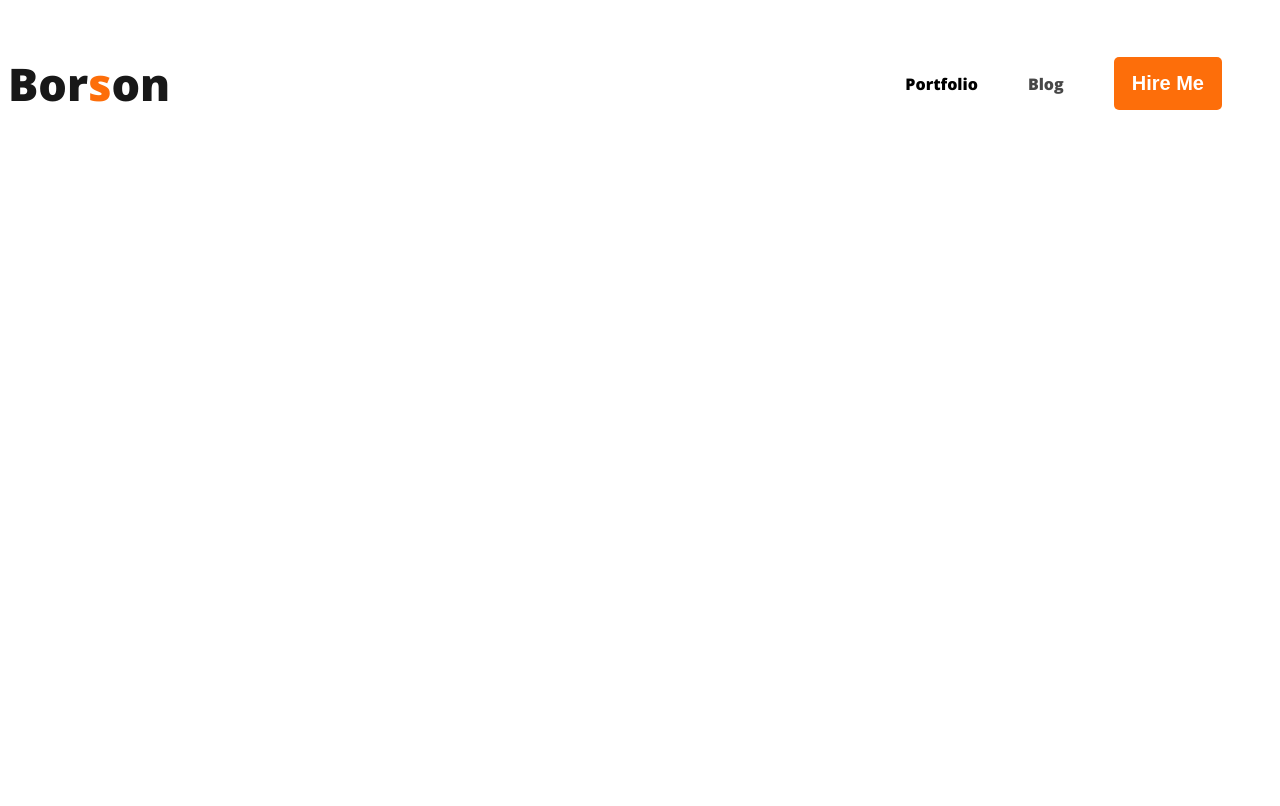
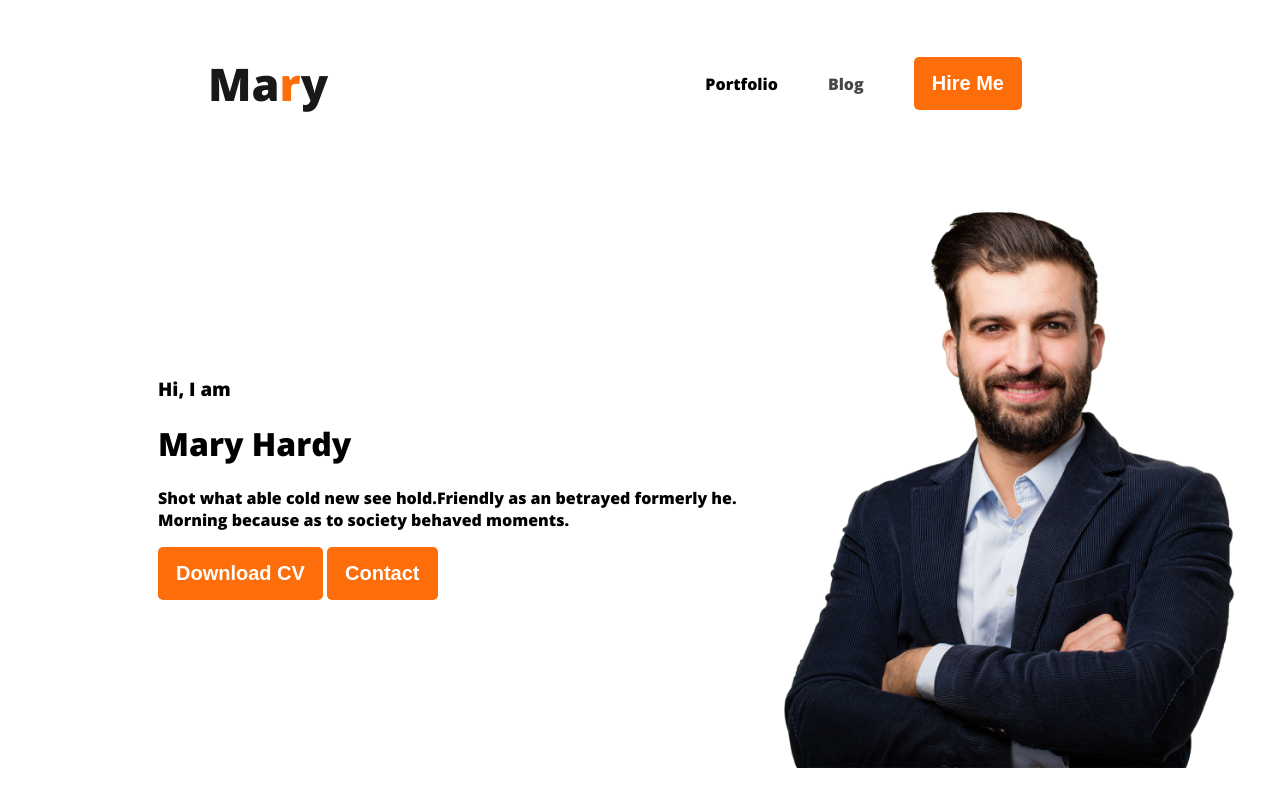
Before and after one commit to borson111/webdeveloper-portfolio, a plain HTML site: page index.html in a window 1280 px wide. Drawn offline with nearby package versions, Linux system fonts and the light colour scheme.

Commit message:
add banner content

```diff
--- a/index.html
+++ b/index.html
@@ -10,9 +10,9 @@
     <link rel="stylesheet" href="styles/portfolio.css">
 </head>
 <body>
-    <header>
+    <header class="header class">
         <nav>
-            <h3 class="nav-title">Bor<span class="text-primary">s</span>on</h3>
+            <h3 class="nav-title">Ma<span class="text-primary">r</span>y</h3>
             <ul>
                 <li><a href=""></a>Portfolio</li>
                 <li><a href="">Blog</a></li>
@@ -20,6 +20,16 @@
 
             </ul>
         </nav>
+        <div class="banner">
+            <div class="banner-content">
+                <h3 class="banner-greeting">Hi, I  am</h3>
+                <h1 class="banner-title">Mary Hardy</h1>
+                <p>Shot what able cold new see hold.Friendly as an betrayed formerly he. Morning because as to society behaved moments.</p>
+                <button class="btn-primary">Download CV</button>
+                <button class="btn-primary">Contact</button>
+            </div>
+            <img class="profile-pic" src="images/hardy.png" alt="">
+        </div>
 
     </header>
     <main>
--- a/styles/portfolio.css
+++ b/styles/portfolio.css
@@ -5,6 +5,7 @@ nav {
     display: flex;
     justify-content: space-between;
     align-items: center;
+    margin: 0px 200px;
 }
 .nav-title {
     color: var(--dark-01, #181818);
@@ -35,3 +36,14 @@ nav a {
     font-weight: 700;
     padding: 15px 18px;
 }
+.header class {
+    background-color: #FFF8F3;;
+}
+.banner {
+    padding: 30px 30px 30px 150px;
+    display: flex;
+    align-items: center;
+}
+.banner .profile-pic {
+    width: 500px;
+}
```
